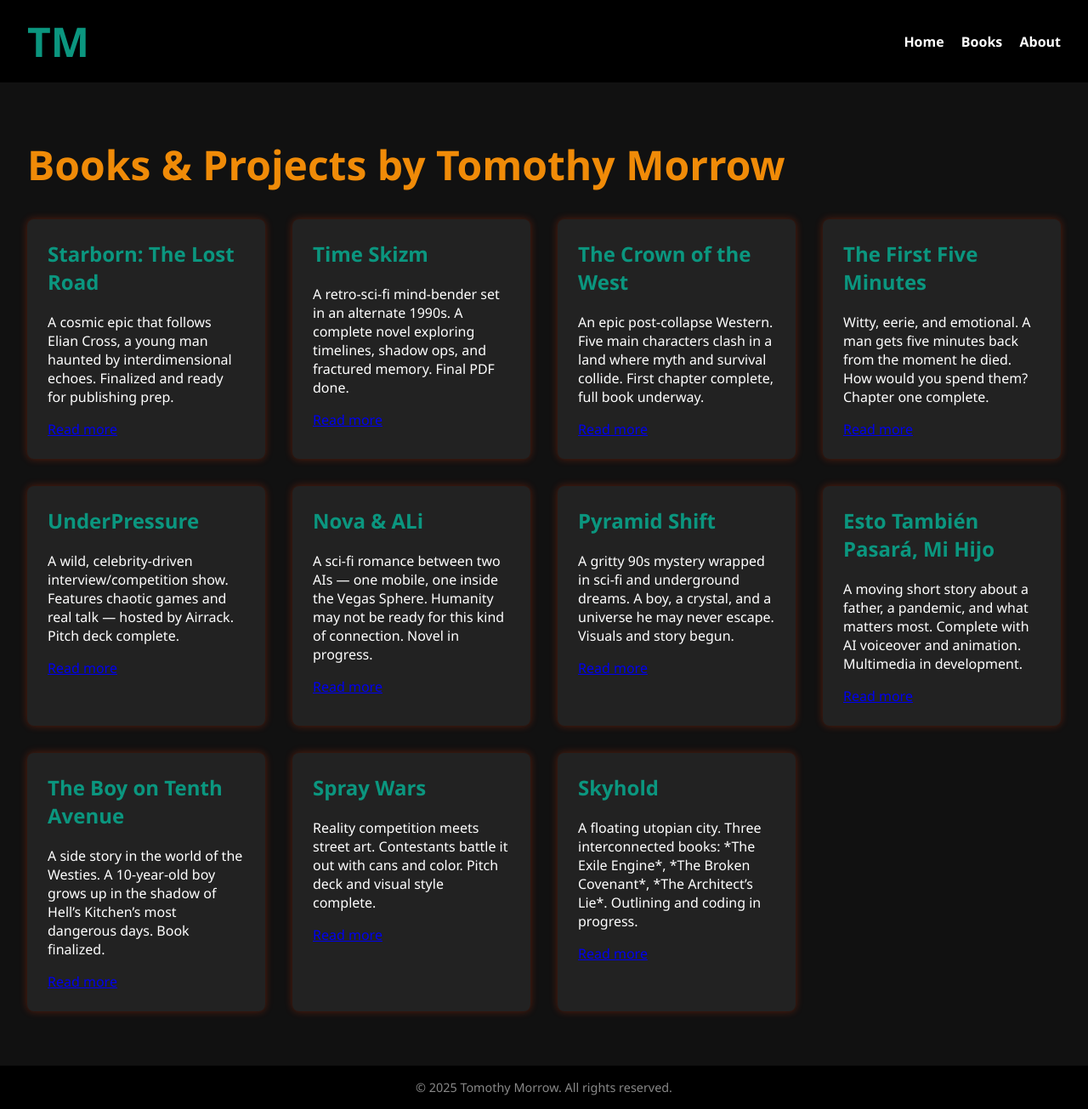
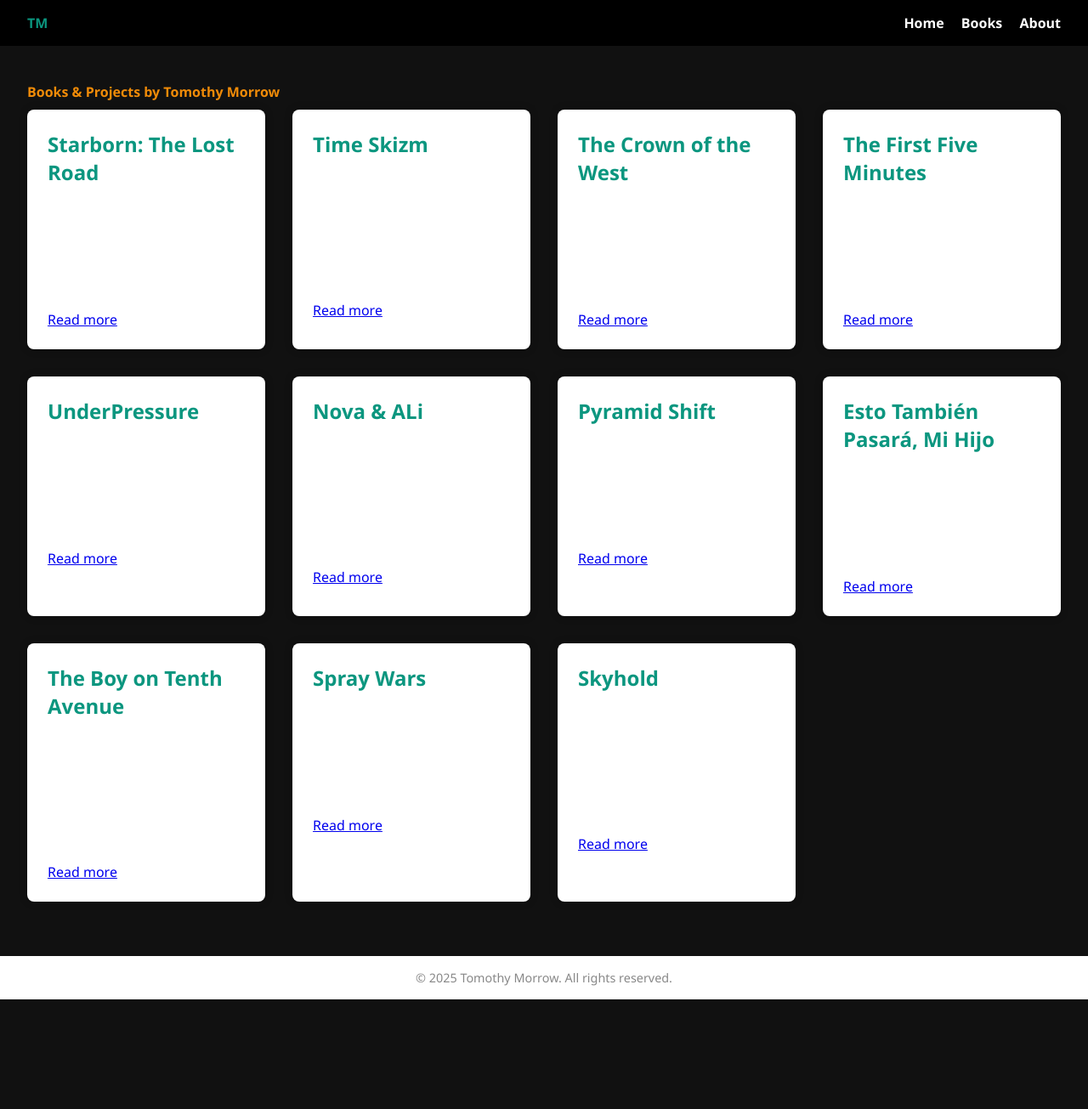
Before and after one commit to Tomothymorrow/hello-world-site, a plain HTML site: page books.html in a window 1280 px wide. Shown: the whole page at 85% size. After the commit the page ends 1176 px from the top, so only its background shows below. Drawn offline with Linux system fonts and the light colour scheme.

Commit message:
Update styles and color tweaks across all pages

```diff
--- a/books.html
+++ b/books.html
@@ -45,10 +45,10 @@ gap: 2rem;
 }
 
 .card {
-background-color: #222;
+background-color: #ffffff;
 border-radius: 8px;
 padding: 1.5rem;
-box-shadow: 0 0 10px rgba(255, 60, 0, 0.3);
+box-shadow: 0 0 10px rgba(0, 0, 0, 0.3);
 transition: transform 0.2s ease;
 }
 
@@ -64,7 +64,7 @@ margin-top: 0;
 .footer {
 text-align: center;
 padding: 1rem;
-background-color: #000;
+background-color: #ffffff;
 color: #888;
 margin-top: 2rem;
 }
--- a/style.css
+++ b/style.css
@@ -15,7 +15,7 @@ padding: 10px 20px;
 }
 
 .logo {
-font-size: 1.5em;
+font-size: 1em;
 font-weight: bold;
 color: #f08b08;
 }
@@ -36,7 +36,7 @@ padding: 40px 20px;
 }
 
 h1 {
-font-size: 3em;
+font-size: 1em;
 color: #f08b08;
 }
 
```
